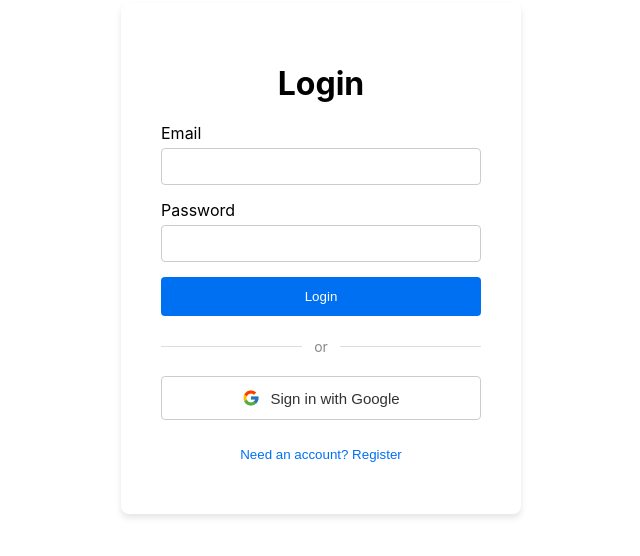
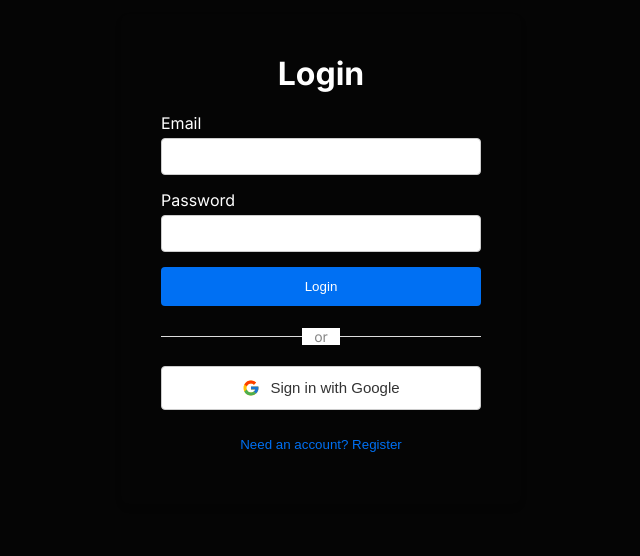
Before and after one commit to happyhunterdigital/smart-marketing, a Next.js app in the folder apps/web/: page /login in a window 1280 px wide. Shown: the part 134-690 px from the top of the page, without its empty margins (319-959 px from the left). Built offline with nearby package versions, Linux system fonts and the light colour scheme; no server answers.

Commit message:
feat: initialize global styles and add authentication guard to app shell

```diff
--- a/apps/web/pages/_app.tsx
+++ b/apps/web/pages/_app.tsx
@@ -19,12 +19,47 @@ export default function App({ Component, pageProps }: AppProps) {
   }, [loading]);
 
   // Public pages that don't require auth
-  const publicPaths = ['/login', '/signup', '/reset-password'];
+  const publicPaths = ['/', '/login', '/signup', '/reset-password'];
   const isPublicPage = publicPaths.includes(router.pathname);
 
   // Show loading state
   if (loading || !appReady) {
-    return <div>Loading...</div>;
+    return (
+      <div className="global-loader">
+        <div className="loader-ring"></div>
+        <span className="loader-brand">HAPPY HUNTER DIGITAL</span>
+        <style jsx>{`
+          .global-loader {
+            display: flex;
+            flex-direction: column;
+            align-items: center;
+            justify-content: center;
+            min-height: 100vh;
+            background: #050505;
+            color: #EAB308;
+            font-family: 'Inter', sans-serif;
+            gap: 16px;
+          }
+          .loader-ring {
+            width: 44px;
+            height: 44px;
+            border: 3px solid rgba(234, 179, 8, 0.15);
+            border-radius: 50%;
+            border-top-color: #EAB308;
+            animation: spin 0.8s ease-in-out infinite;
+          }
+          .loader-brand {
+            font-size: 11px;
+            letter-spacing: 2px;
+            font-weight: 800;
+            color: #8E8E93;
+          }
+          @keyframes spin {
+            to { transform: rotate(360deg); }
+          }
+        `}</style>
+      </div>
+    );
   }
 
   // Redirect to login if accessing protected page while not logged in
--- a/apps/web/styles/globals.css
+++ b/apps/web/styles/globals.css
@@ -1,13 +1,50 @@
-@tailwind base;
-@tailwind components;
-@tailwind utilities;
+@import url('https://fonts.googleapis.com/css2?family=Inter:wght@300;400;500;600;700;800;900&display=swap');
 
-/* Custom styles */
-body {
-  margin: 0;
-  font-family: -apple-system, BlinkMacSystemFont, 'Segoe UI', Roboto, Oxygen, Ubuntu, Cantarell, sans-serif;
+:root {
+  --jet-black: #050505;
+  --honeycomb-yellow: #EAB308;
+  --honeycomb-yellow-glow: rgba(234, 179, 8, 0.25);
+  --honeycomb-yellow-hover: #ca8a04;
+  --pure-white: #FFFFFF;
+  --soft-red: #EF4444;
+  --surface-dark: #0D0D0D;
+  --surface-card: #121212;
+  --surface-hover: #1A1A1A;
+  --border-color: #262626;
+  --border-subtle: #1F1F1F;
+  --text-muted: #8E8E93;
+  --text-secondary: #D1D5DB;
 }
 
 * {
   box-sizing: border-box;
+  margin: 0;
+  padding: 0;
 }
+
+html, body {
+  background-color: var(--jet-black);
+  color: var(--pure-white);
+  font-family: 'Inter', -apple-system, BlinkMacSystemFont, 'Segoe UI', Roboto, Oxygen, Ubuntu, Cantarell, sans-serif;
+  -webkit-font-smoothing: antialiased;
+  -moz-osx-font-smoothing: grayscale;
+}
+
+/* Custom Scrollbars */
+::-webkit-scrollbar {
+  width: 8px;
+  height: 8px;
+}
+
+::-webkit-scrollbar-track {
+  background: var(--jet-black);
+}
+
+::-webkit-scrollbar-thumb {
+  background: #262626;
+  border-radius: 4px;
+}
+
+::-webkit-scrollbar-thumb:hover {
+  background: var(--honeycomb-yellow);
+}
```
